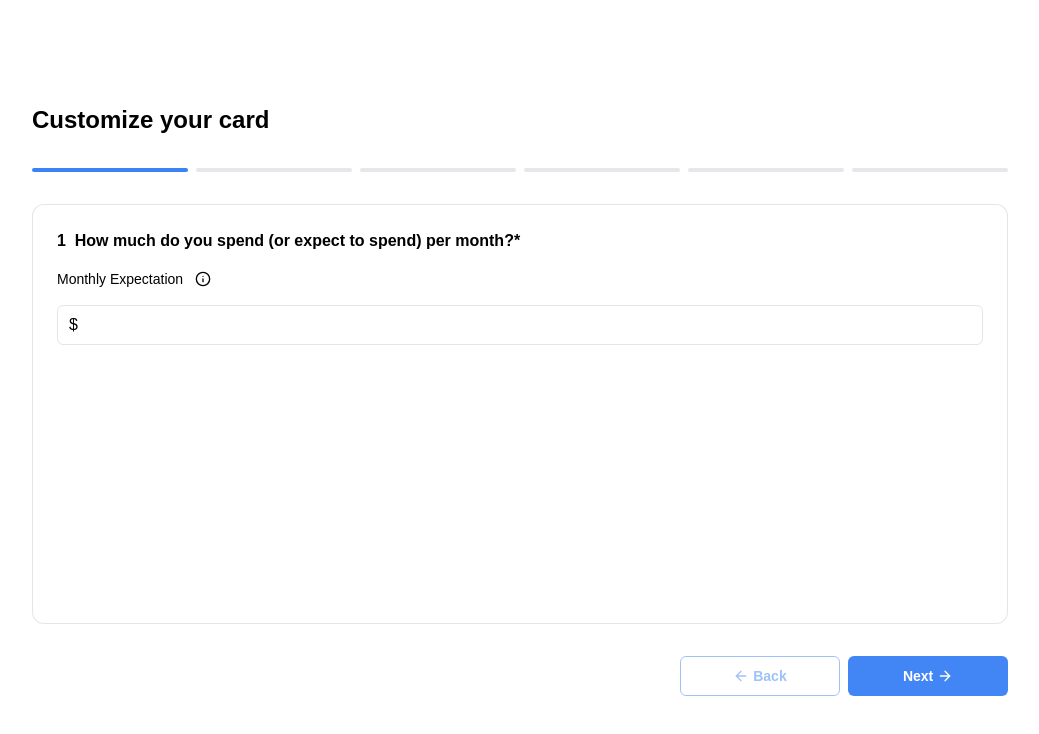
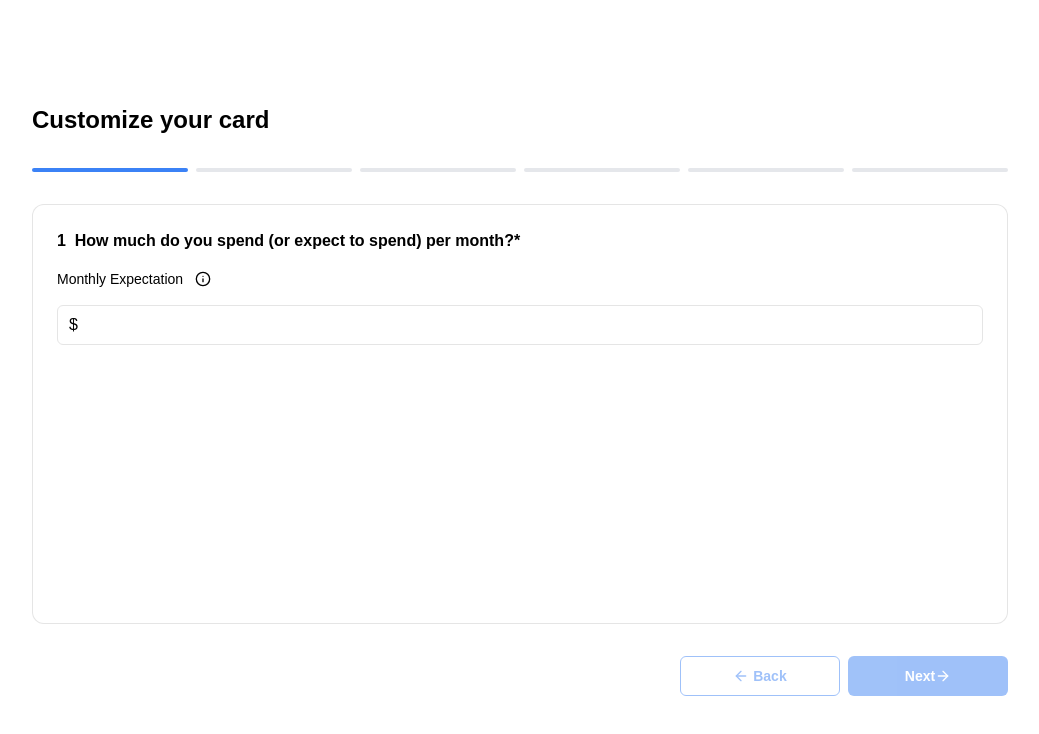
Before and after one commit to 0xVictorDS/creditcard_referrer, a Next.js app: page / in a window 1280 px wide. Shown: the top 734 px of the page, without its empty margins (120-1159 px from the left). Built offline with nearby package versions, Linux system fonts and the light colour scheme.

Commit message:
update the drop-down and button(submit)

```diff
--- a/src/app/page.tsx
+++ b/src/app/page.tsx
@@ -24,6 +24,7 @@ export default function CreditCardWizard() {
     isFreelancer: '',
     travelPlans: ''
   })
+  console.log("formData", formData)
 
   const handleUpdate = (key: keyof FormData, value: string) => {
     setFormData(prev => ({ ...prev, [key]: value }))
@@ -39,6 +40,35 @@ export default function CreditCardWizard() {
     if (currentStep > 1) {
       setCurrentStep(prev => prev - 1)
     }
+  }
+
+  const isNextDisabled = () => {
+    if(currentStep === 1 && formData.monthlySpend === '') {
+      console.log('1-true')
+      return true
+    }
+    if(currentStep === 2 && formData.cardCount === '') {
+      console.log('2-true')
+      return true
+    }
+    if(currentStep === 3 && formData.rewardType === '') {
+      console.log('3-true')
+      return true
+    }
+    if(currentStep === 4 && formData.annualFee === '') {
+      console.log('4-true')
+      return true
+    }
+    if(currentStep === 5 && formData.isFreelancer === '') {
+      console.log('5-true')
+      return true
+    }
+    if(currentStep === 6 && formData.travelPlans === '') {
+      console.log('6-true')
+      return true
+    }
+    console.log(currentStep, 'false')
+    return false
   }
 
   return (
@@ -97,8 +127,8 @@ export default function CreditCardWizard() {
           <Button onClick={handleBack} className={`font-bold w-40 bg-transparent border border-btn  text-[#4285F4] active:text-[#4286f4a0]`} disabled={currentStep === 1}>
             <ArrowLeftIcon className="w-4 h-4" /> &nbsp;Back
           </Button>
-          <Button onClick={handleNext} className={`font-bold w-40 ml-auto`} disabled={currentStep === TOTAL_STEPS}>
-            Next&nbsp;<ArrowRightIcon className="w-4 h-4" />
+          <Button onClick={handleNext} className={`font-bold w-40 ml-auto`} disabled={isNextDisabled()}>
+            {currentStep === TOTAL_STEPS ? 'Submit' : `Next`}<ArrowRightIcon className="w-4 h-4" />
           </Button>
         </div>
       </footer>
--- a/src/components/form-steps/step_2.tsx
+++ b/src/components/form-steps/step_2.tsx
@@ -33,7 +33,7 @@ export function Step2({ show, data, onUpdate }: StepProps) {
             ))}
           </SelectContent>
         </Select>
-        <p className={`text-sm ${parseInt(data.cardCount) >= 5 ? 'text-red-500' : 'text-transparent'}`}>
+        <p className={`text-sm ${parseInt(data.cardCount) >= 5 ? 'text-red-500' : 'text-transparent'} text-center mobile:text-left`}>
           Please note: Based on Chase&apos;s application rules, your approval odds for a Chase-branded credit card may be affected if you have applied for 5 or more credit cards in the last 24 months.
         </p>
       </div>
--- a/src/components/ui/select.tsx
+++ b/src/components/ui/select.tsx
@@ -67,7 +67,7 @@ const SelectContent = React.forwardRef<
   <SelectPrimitive.Portal>
     <SelectPrimitive.Content
       className={cn(
-        'relative z-50 max-h-96 min-w-[5rem] overflow-hidden rounded-md border bg-background text-foreground shadow-md data-[state=open]:animate-in data-[state=closed]:animate-out data-[state=closed]:fade-out-0 data-[state=open]:fade-in-0 data-[state=closed]:zoom-out-95 data-[state=open]:zoom-in-95 data-[side=bottom]:slide-in-from-top-2 data-[side=left]:slide-in-from-right-2 data-[side=right]:slide-in-from-left-2 data-[side=top]:slide-in-from-bottom-2',
+        'relative z-50 max-h-96 min-w-[5rem] overflow-hidden rounded-md border bg-white text-foreground shadow-md data-[state=open]:animate-in data-[state=closed]:animate-out data-[state=closed]:fade-out-0 data-[state=open]:fade-in-0 data-[state=closed]:zoom-out-95 data-[state=open]:zoom-in-95 data-[side=bottom]:slide-in-from-top-2 data-[side=left]:slide-in-from-right-2 data-[side=right]:slide-in-from-left-2 data-[side=top]:slide-in-from-bottom-2',
         className
       )}
       position={position}
@@ -108,7 +108,7 @@ const SelectItem = React.forwardRef<
 >(({ className, children, ...props }, ref) => (
   <SelectPrimitive.Item
     className={cn(
-      'placeholder:text-red-500 relative flex w-full cursor-default select-none items-center rounded-sm py-1.5 pl-2 pr-2 text-sm outline-none focus:bg-[#1e3d49bd] focus:text-accent-foreground data-[disabled]:pointer-events-none data-[disabled]:opacity-50 ',
+      'placeholder:text-red-500 relative flex w-full cursor-default select-none items-center rounded-sm py-1.5 pl-2 pr-2 text-sm outline-none focus:bg-[#5cd0fd] focus:text-accent-foreground data-[disabled]:pointer-events-none data-[disabled]:opacity-50 bg-white',
       className
     )}
     ref={ref}
```
